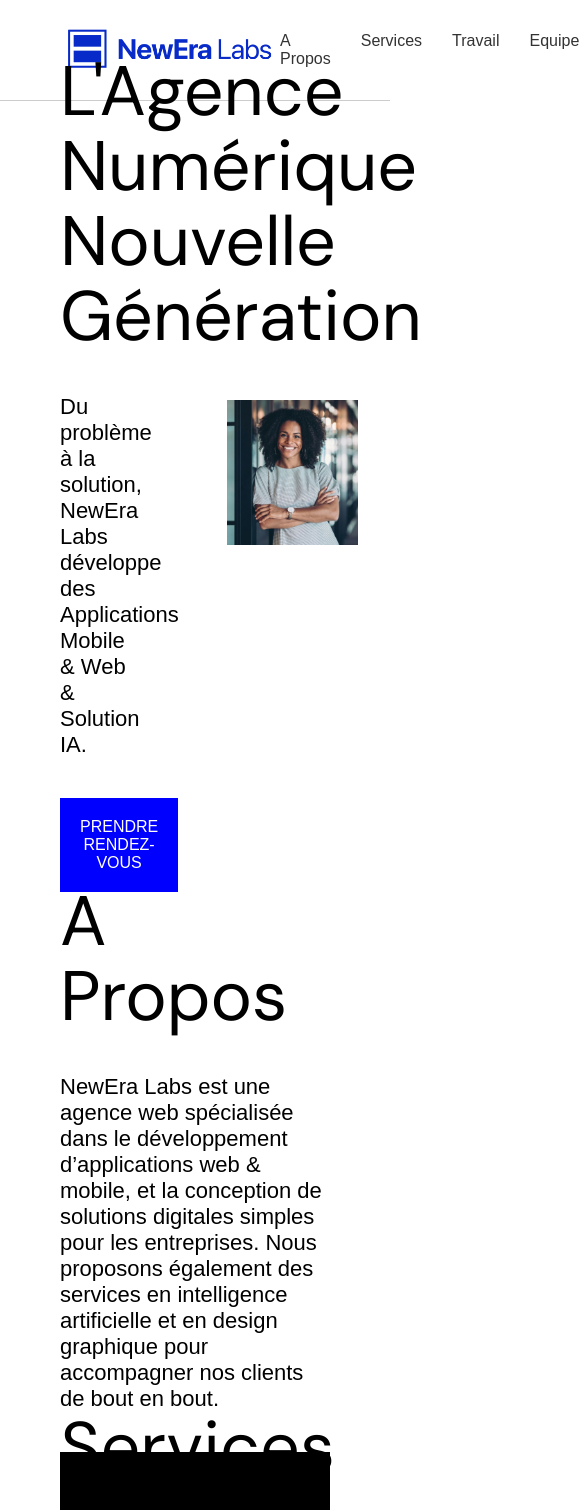
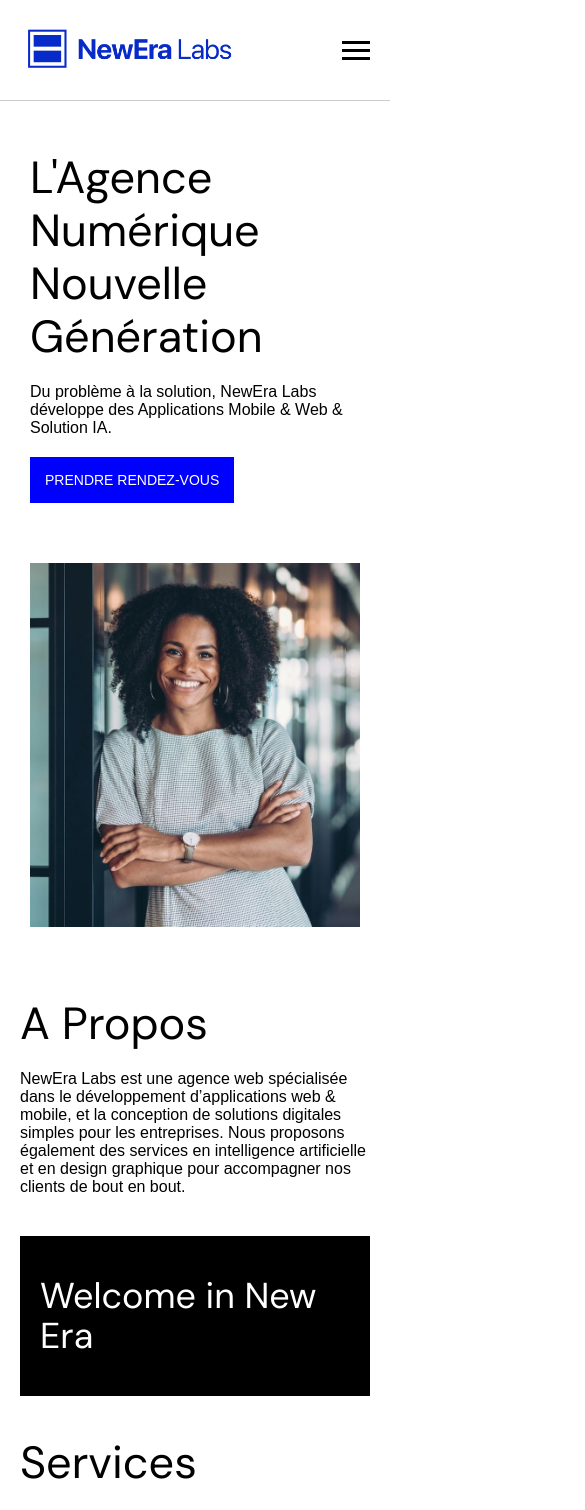
Before and after one commit to eudisville/NewEra-Labs, a React (Vite) app: page / in a window 390 px wide. Shown: the top 1510 px of the page, 585 px wide, since content can reach past the window. Built offline with nearby package versions, Linux system fonts and the light colour scheme; a web font is replaced by a local one.

Commit message:
second commit

```diff
--- a/src/components/Nav.jsx
+++ b/src/components/Nav.jsx
@@ -1,20 +1,34 @@
-import React from 'react'
-import Logo from '../assets/NE.png'
-import './styles/nav.css'
+import React, { useState } from "react";
+import Logo from "../assets/NE.png";
+import "./styles/nav.css";
 
 function Nav() {
+  const [open, setOpen] = useState(false);
+
   return (
-    <nav>
-      <div className="logo"><img src={Logo} alt="Logo" /></div>
-      <div className="links">
+    <nav className="nav">
+      <div className="logo">
+        <img src={Logo} alt="Logo" />
+      </div>
+
+      <div className={`links ${open ? "active" : ""}`}>
         <a href="/">A Propos</a>
         <a href="/">Services</a>
         <a href="/">Travail</a>
         <a href="/">Equipe</a>
         <a href="/">Contact</a>
       </div>
+
+      <div
+        className={`hamburger ${open ? "open" : ""}`}
+        onClick={() => setOpen(!open)}
+      >
+        <span></span>
+        <span></span>
+        <span></span>
+      </div>
     </nav>
-  )
+  );
 }
 
-export default Nav
+export default Nav;
--- a/src/components/styles/card.css
+++ b/src/components/styles/card.css
@@ -28,3 +28,17 @@
     color: #333;
     margin-top: 5px;
 }
+
+@media screen and (max-width: 768px) {
+    .card {
+        width: 100%;
+    }
+
+    .card h2 {
+        font-size: 22px;
+    }
+
+    .card p {
+        font-size: 14px;
+    }
+}
--- a/src/components/styles/nav.css
+++ b/src/components/styles/nav.css
@@ -11,6 +11,9 @@
   justify-content: space-between;
   border-bottom: 1px solid #ccc;
   padding: 0px 60px;
+  position: relative;
+  background: white;
+  z-index: 1000;
 }
 
 .logo img {
@@ -30,3 +33,65 @@
     font-weight: 500;
     transition: color 0.3s ease;
 }
+
+.hamburger {
+  display: none;
+  flex-direction: column;
+  gap: 5px;
+  cursor: pointer;
+}
+
+.hamburger span {
+  width: 28px;
+  height: 3px;
+  background: #000;
+  transition: 0.3s ease;
+}
+
+.hamburger.open span:nth-child(1) {
+  transform: rotate(45deg) translateY(7px);
+}
+
+.hamburger.open span:nth-child(2) {
+  opacity: 0;
+}
+
+.hamburger.open span:nth-child(3) {
+  transform: rotate(-45deg) translateY(-7px);
+}
+
+@media (max-width: 768px) {
+    nav {
+        padding: 0px 20px;
+    }
+
+  .hamburger {
+    display: flex;
+  }
+
+  .links {
+    position: absolute;
+    top: 12vh;
+    left: 0;
+    width: 100%;
+    height: 88vh;
+    flex-direction: column;
+    background: white;
+    padding: 40px 40px;
+    gap: 40px;
+    transform: translateY(-200%);
+    opacity: 0;
+    transition: 0.4s ease;
+    text-align: left;
+  }
+
+  .links a {
+    font-size: 36px;
+    font-weight: 600;
+  }
+
+  .links.active {
+    transform: translateY(0);
+    opacity: 1;
+  }
+}
--- a/src/pages/styles/style.css
+++ b/src/pages/styles/style.css
@@ -259,3 +259,137 @@
     font-size: 16px;
     color: white;
 }
+
+@media (max-width: 768px) {
+    header {
+        flex-direction: column;
+        /* text-align: center; */
+        height: auto;
+        padding: 40px 20px;
+    }
+
+    .left, .right {
+        width: 100%;
+        padding: 10px;
+    }
+
+    .left h1 {
+        font-size: 45px;
+        line-height: 53px;
+    }
+
+    .left p {
+        font-size: 16px;
+        margin-top: 20px;
+    }
+
+    .left button {
+        padding: 15px 15px;
+        font-size: 14px;
+        margin-top: 20px;
+        margin-bottom: 40px;
+    }
+
+    .right .container {
+        max-width: 100%;
+    }
+
+    .about {
+        padding: 20px;
+        height: auto;
+    }
+
+    .about h1 {
+        font-size: 45px;
+        line-height: 53px;
+    }
+
+    .about p {
+        font-size: 16px;
+        margin-top: 20px;
+    }
+
+    .slogan {
+        height: auto;
+        padding: 40px 20px;
+    }
+
+    .slogan h3 {
+        font-size: 36px;
+        line-height: 40px;
+    }
+
+    .services {
+        padding: 20px;
+        height: auto;
+    }
+
+    .services h1 {
+        font-size: 45px;
+        line-height: 53px;
+
+    }
+
+    .service {
+        flex-direction: column;
+        text-align: center;
+    }
+
+    .serv {
+        width: 100%;
+        text-align: left;
+    }
+
+    .serv h5 {
+        font-size: 16px;
+    }
+
+    .serv h2 {
+        font-size: 24px;
+    }
+
+    .tech {
+        height: auto;
+        padding: 40px 20px;
+    }
+
+    .stack {
+        flex-wrap: wrap;
+        padding: 20px;
+    }
+
+    .stack img {
+        width: 40px;
+    }
+
+    .work {
+        height: auto;
+        padding: 40px 20px;
+    }
+
+    .work h1 {
+        font-size: 45px;
+        line-height: 53px;
+    }
+
+    .top a {
+        font-size: 16px;
+        display: none;
+    }
+
+    .talk {
+        height: auto;
+        padding: 40px 20px;
+        text-align: center;
+    }
+
+    .talk h1 {
+        font-size: 45px;
+        line-height: 53px;
+    }
+
+    .talk p {
+        font-size: 16px;
+        margin-top: 20px;
+    }
+}
```
Lines whose indentation alone changed are shown as unchanged.
